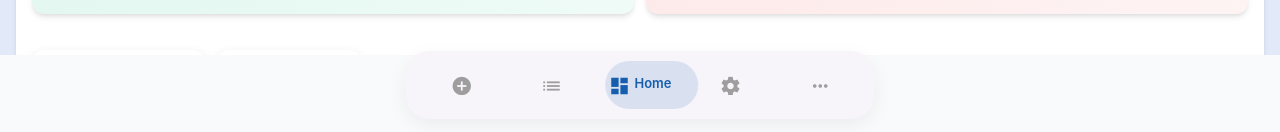
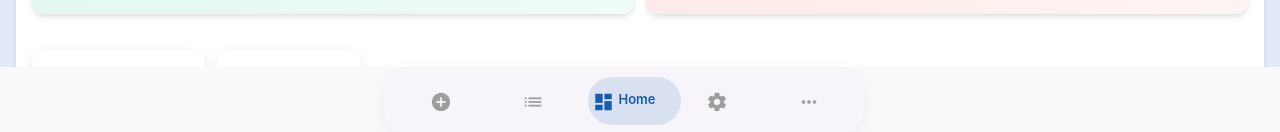
Before and after one commit to kumarh20/Harvester-3.0, an Angular app in the folder ng-Harvester/: page /dashboard in a window 1280 px wide. Shown: the part 665-797 px from the top of the page. Built offline with nearby package versions, Linux system fonts and the light colour scheme; no server answers.

Commit message:
fix: updated bottom nav

```diff
--- a/ng-Harvester/src/app/app.scss
+++ b/ng-Harvester/src/app/app.scss
@@ -315,7 +315,7 @@
     flex: 1;
     overflow-y: auto;
     margin-top: 0;
-    margin-bottom: 80px;
+    margin-bottom: 0px;
     // padding: var(--space-6);
     background: var(--bg-primary);
     scroll-behavior: smooth;
@@ -323,13 +323,13 @@
 }
 
 .floating-navigation {
-    position: fixed;
-    bottom: 16px;
-    left: 50%;
-    transform: translateX(-50%);
-    z-index: 1000;
-    padding: 0 16px;
-    max-width: 500px;
+    // position: fixed;
+    // bottom: 16px;
+    // left: 50%;
+    // transform: translateX(-50%);
+    // z-index: 1000;
+    // padding: 0 16px;
+    // max-width: 500px;
     width: calc(100% - 32px);
     display: flex;
     flex-direction: column;
```
Also changed, not shown: ng-Harvester/src/styles.scss (+17 -40 lines).
